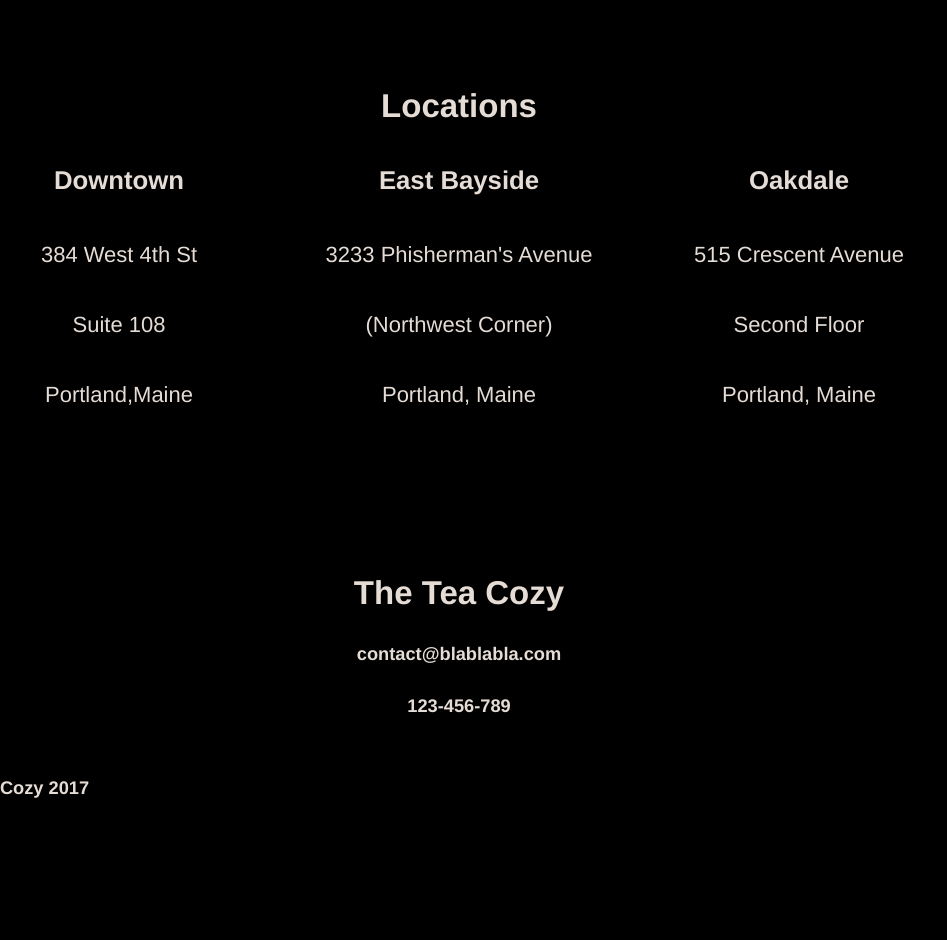
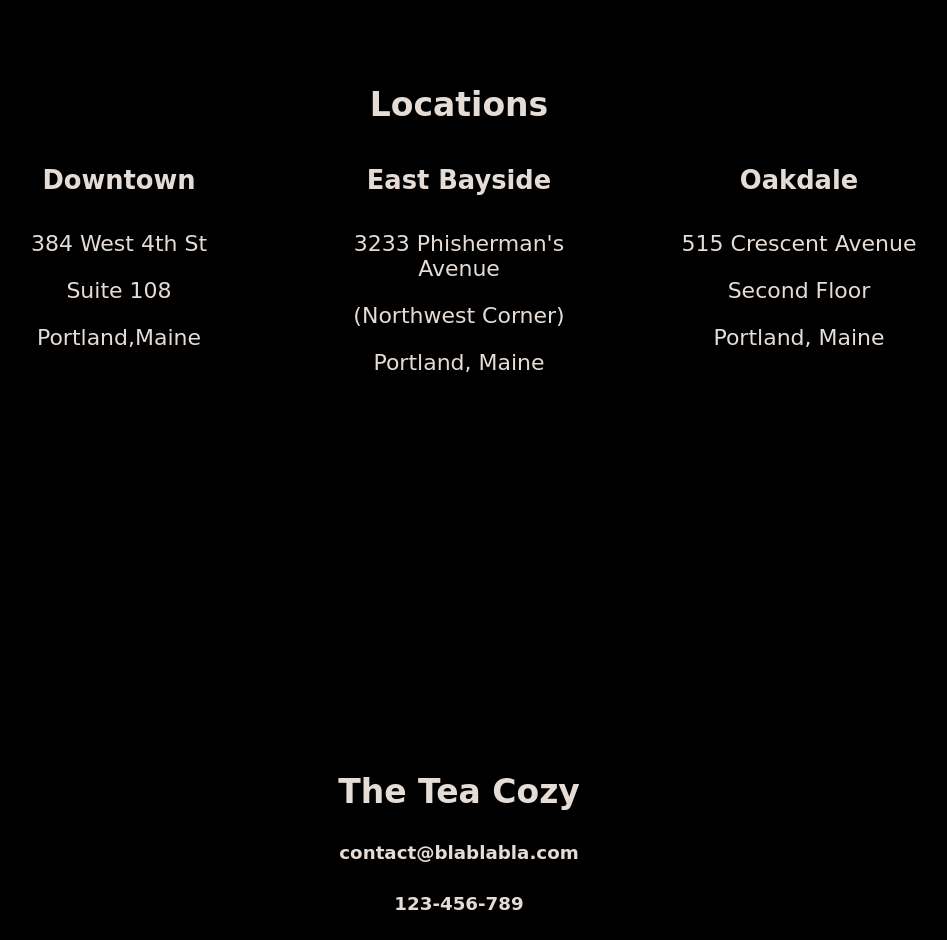
Before and after one commit to snails-pace/flexbox_teacozy, a website: page public/index.html in a window 1280 px wide. Shown: the part 1444-2384 px from the top of the page, without its empty margins (181-1128 px from the left). Before the commit the page ends 2274 px from the top, so only its background shows below. Drawn offline with Linux system fonts and the light colour scheme.

Commit message:
CSS center mission text box

```diff
--- a/public/stylesheets/style.css
+++ b/public/stylesheets/style.css
@@ -3,7 +3,7 @@
 }
 
 body {
-  font-family: Helvetica, Arial, sans-serif;
+  font-family: 'DejaVu Sans', sans-serif;
   background-color: black;
   color: seashell;
   font-size: 22px;
@@ -25,6 +25,7 @@ header {
   justify-content: space-between;
   width: 100%;
   background-color: black;
+  z-index: 1;
 }
 
 #logo {
@@ -68,6 +69,9 @@ main {
   background-image: url("../images/img-mission-background.webp");
   height: 700px;
   padding: 0;
+  display: flex;
+  flex-direction: column;
+  justify-content: center;
 }
 
 #title-message {
@@ -100,10 +104,12 @@ main {
 
 #locations {
   background-image: url("../images/img-locations-background.webp");
-  height: 500px;
+  height: 700px;
 }
 
 #locations h2 {
+  width: 100%;
+  text-align: center;
   margin-top: 40px;
   margin-bottom: 15px;
 }
@@ -111,8 +117,6 @@ main {
 #location-container {
   display: flex;
   justify-content: center;
-  align-items: center;
-  height: 300px;
 }
 
 .location-box {
@@ -120,9 +124,14 @@ main {
   opacity: 1;
   width: 300px;
   margin: 0 20px;
+  padding: 0 10px;
   height: 300px;
   display: flex;
   flex-direction: column;
+}
+
+.location-box p {
+  margin: 0.5em 0;
 }
 
 #contact {
```
